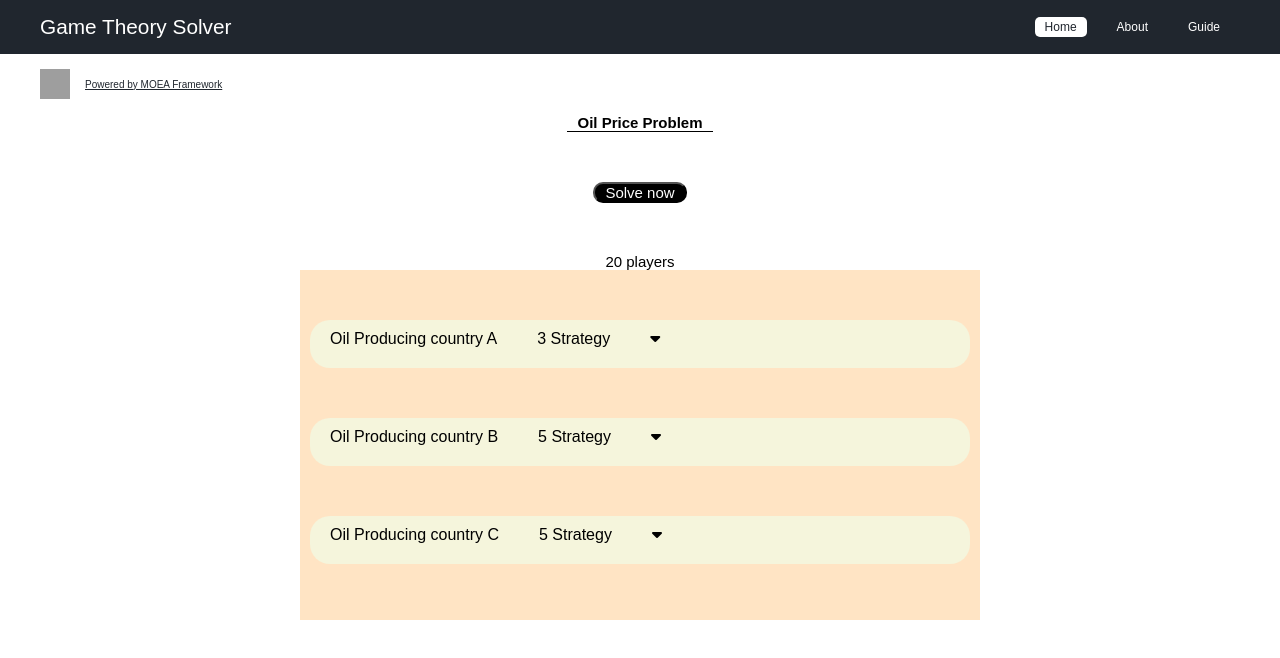
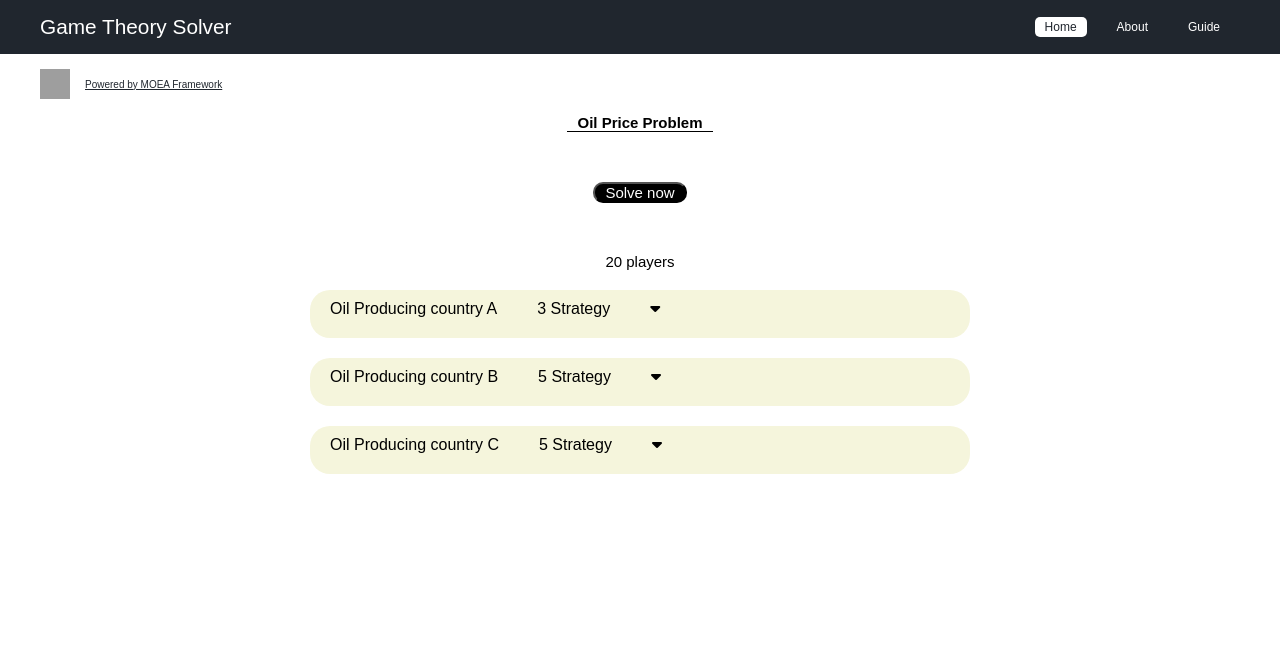
Before and after one commit to thanhthanh21/SS2-game-theory-solver, a React (Create React App) app: page / in a window 1280 px wide. Shown: the top 658 px of the page. Built offline with nearby package versions, Linux system fonts and the light colour scheme; grey boxes are pictures that could not be loaded; a web font is replaced by a local one.

Commit message:
cap nhat!!!

```diff
--- a/src/pages/inputProcessingPage/style.scss
+++ b/src/pages/inputProcessingPage/style.scss
@@ -35,7 +35,7 @@
     margin-right: 10px;
     margin-left: 10px;
     background-color: beige;
-    margin-top: 50px;
+    margin-top: 20px;
     padding-top: 10px;
     padding-bottom: 20px;
     border-radius: 20px ;
@@ -54,7 +54,7 @@ margin-top: 100px;
     border-radius: 20px;
 }
 .scrollBar{
-    background-color: bisque;
+    background-color: white;
     margin-left: 300px;
     margin-right: 300px;
     padding-bottom: 50px;
```
